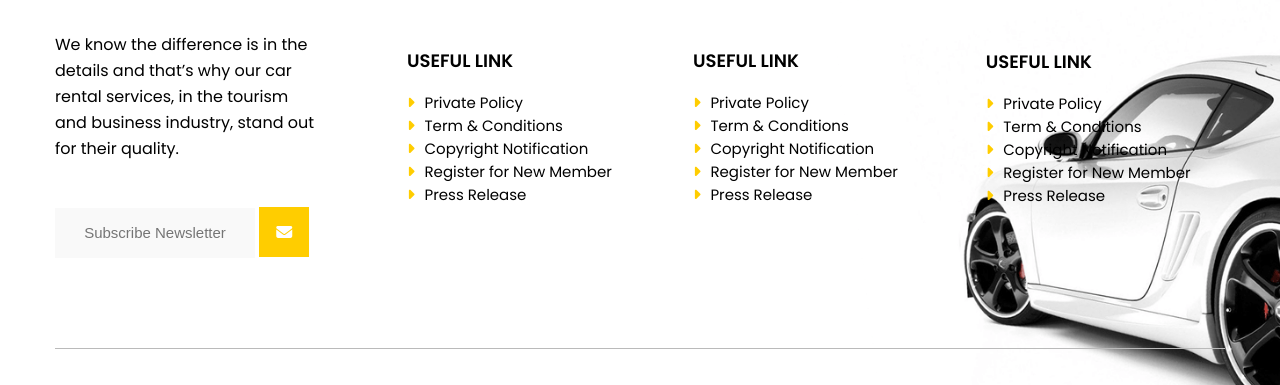
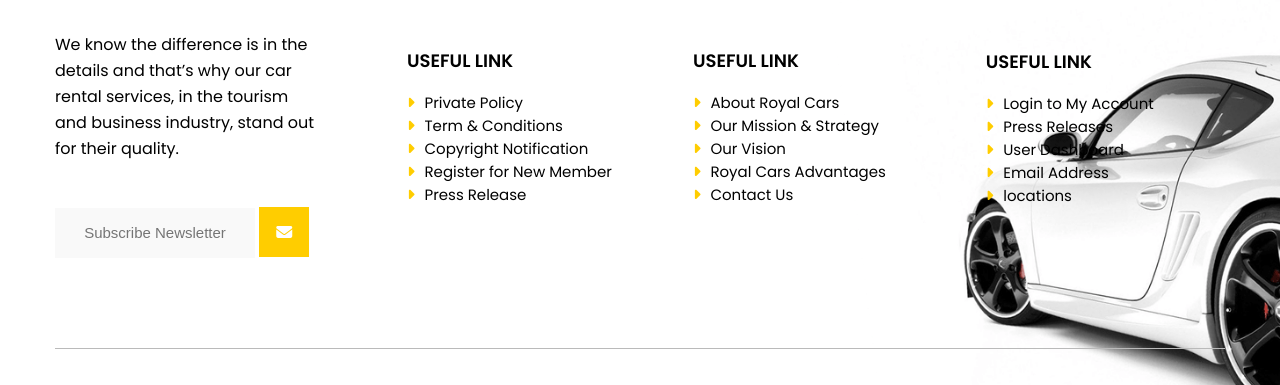
Before and after one commit to Bilal-Dev937/Royalcars-, a plain HTML site: page index.html in a window 1280 px wide. Shown: the part 8597-8982 px from the top of the page. Drawn offline with nearby package versions, Linux system fonts and the light colour scheme.

Commit message:
minor changes

```diff
--- a/index.html
+++ b/index.html
@@ -52,7 +52,7 @@
 	</header>
 	<main id="main">
 		<div class="swiper-holder">
-			<swiper-container class="mySwiper" navigation="true" pagination="true" keyboard="true" mousewheel="true"
+			<swiper-container class="mySwiper" navigation="true" autoplay-dely="3000" pagination="false" keyboard="true" mousewheel="true"
 				css-mode="true">
 				<swiper-slide>
 					<img src="./images/main-slider-01.jpg" alt="">
@@ -838,11 +838,11 @@
 					</div>
 					<h4>USEFUL LINK</h4>
 					<ul>
-						<li><i class="fa-solid fa-caret-right"></i>Private Policy</li>
-						<li><i class="fa-solid fa-caret-right"></i>Term & Conditions</li>
-						<li><i class="fa-solid fa-caret-right"></i>Copyright Notification</li>
-						<li><i class="fa-solid fa-caret-right"></i>Register for New Member</li>
-						<li><i class="fa-solid fa-caret-right"></i>Press Release</li>
+						<li><i class="fa-solid fa-caret-right"></i>About Royal Cars</li>
+						<li><i class="fa-solid fa-caret-right"></i>Our Mission & Strategy</li>
+						<li><i class="fa-solid fa-caret-right"></i>Our Vision</li>
+						<li><i class="fa-solid fa-caret-right"></i>Royal Cars Advantages</li>
+						<li><i class="fa-solid fa-caret-right"></i>Contact Us</li>
 					</ul>
 				</div>
 				<div class="footer-box">
@@ -851,17 +851,17 @@
 					</div>
 					<h4>USEFUL LINK</h4>
 					<ul>
-						<li><i class="fa-solid fa-caret-right"></i>Private Policy</li>
-						<li><i class="fa-solid fa-caret-right"></i>Term & Conditions</li>
-						<li><i class="fa-solid fa-caret-right"></i>Copyright Notification</li>
-						<li><i class="fa-solid fa-caret-right"></i>Register for New Member</li>
-						<li><i class="fa-solid fa-caret-right"></i>Press Release</li>
+						<li><i class="fa-solid fa-caret-right"></i>Login to My Account</li>
+						<li><i class="fa-solid fa-caret-right"></i>Press Releases</li>
+						<li><i class="fa-solid fa-caret-right"></i>User Dashboard</li>
+						<li><i class="fa-solid fa-caret-right"></i>Email Address</li>
+						<li><i class="fa-solid fa-caret-right"></i>locations</li>
 					</ul>
 				</div>
 			</div>
 			<div class="footer-strip">
 				<div class="create-by">
-					<p>© 2019 Created by <span>jThemes Studio</span></p>
+					<p>© 2019 Created by <span>Bilal-Dev937</span></p>
 				</div>
 				<div class="social-links">
 					<ul>
```
